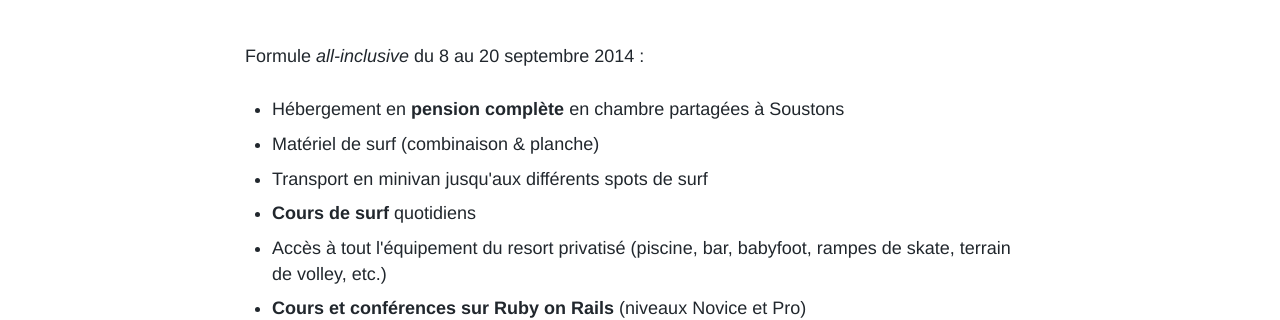
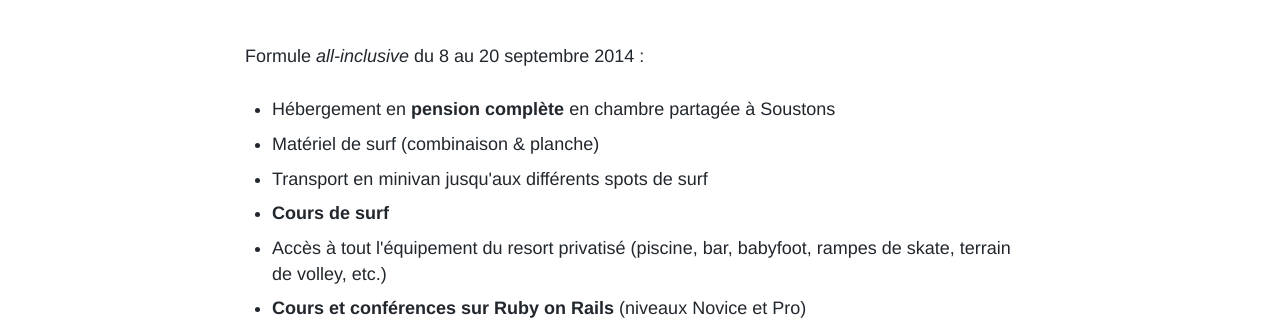
Before and after one commit to lewagon/surfcamp, a Jekyll site: the page built from reservation.html, in a window 1280 px wide. Shown: the part 245-565 px from the top of the page. Built offline with Jekyll 4.4.1, drawn with Linux system fonts in a browser that asks for light colours.

Commit message:
Spelling mistake

```diff
--- a/reservation.html
+++ b/reservation.html
@@ -8,10 +8,10 @@ layout: default
   <p>Formule <em>all-inclusive</em> du 8 au 20 septembre 2014 :
 
   <ul>
-    <li>Hébergement en <strong>pension complète</strong> en chambre partagées à Soustons</li>
+    <li>Hébergement en <strong>pension complète</strong> en chambre partagée à Soustons</li>
     <li>Matériel de surf (combinaison &amp; planche)</li>
     <li>Transport en minivan jusqu'aux différents spots de surf</li>
-    <li><strong>Cours de surf</strong> quotidiens</li>
+    <li><strong>Cours de surf</strong></li>
     <li>Accès à tout l'équipement du resort privatisé (piscine, bar, babyfoot, rampes de skate, terrain de volley, etc.)</li>
     <li>
       <strong>Cours et conférences sur Ruby on Rails</strong> (niveaux Novice et Pro)
```
